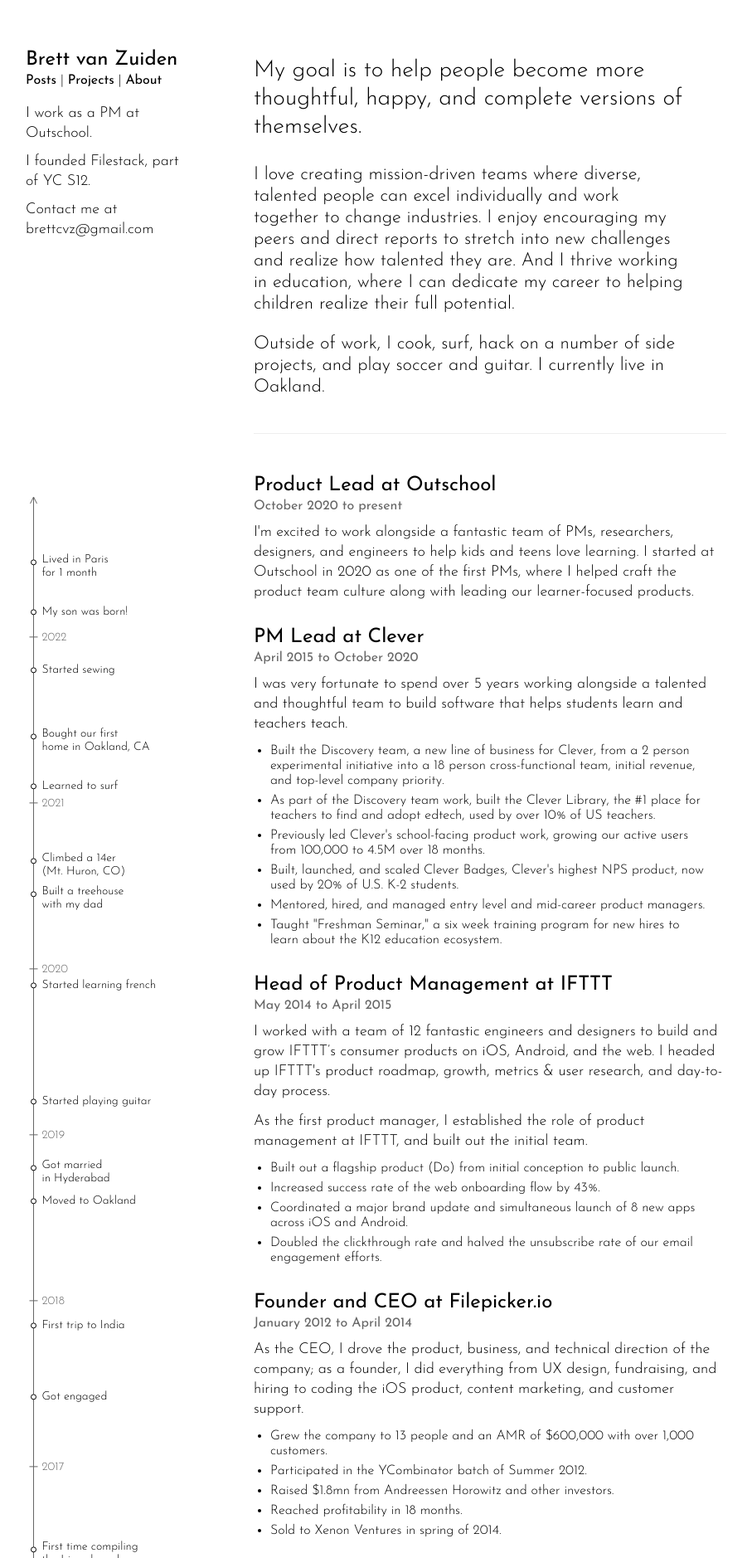
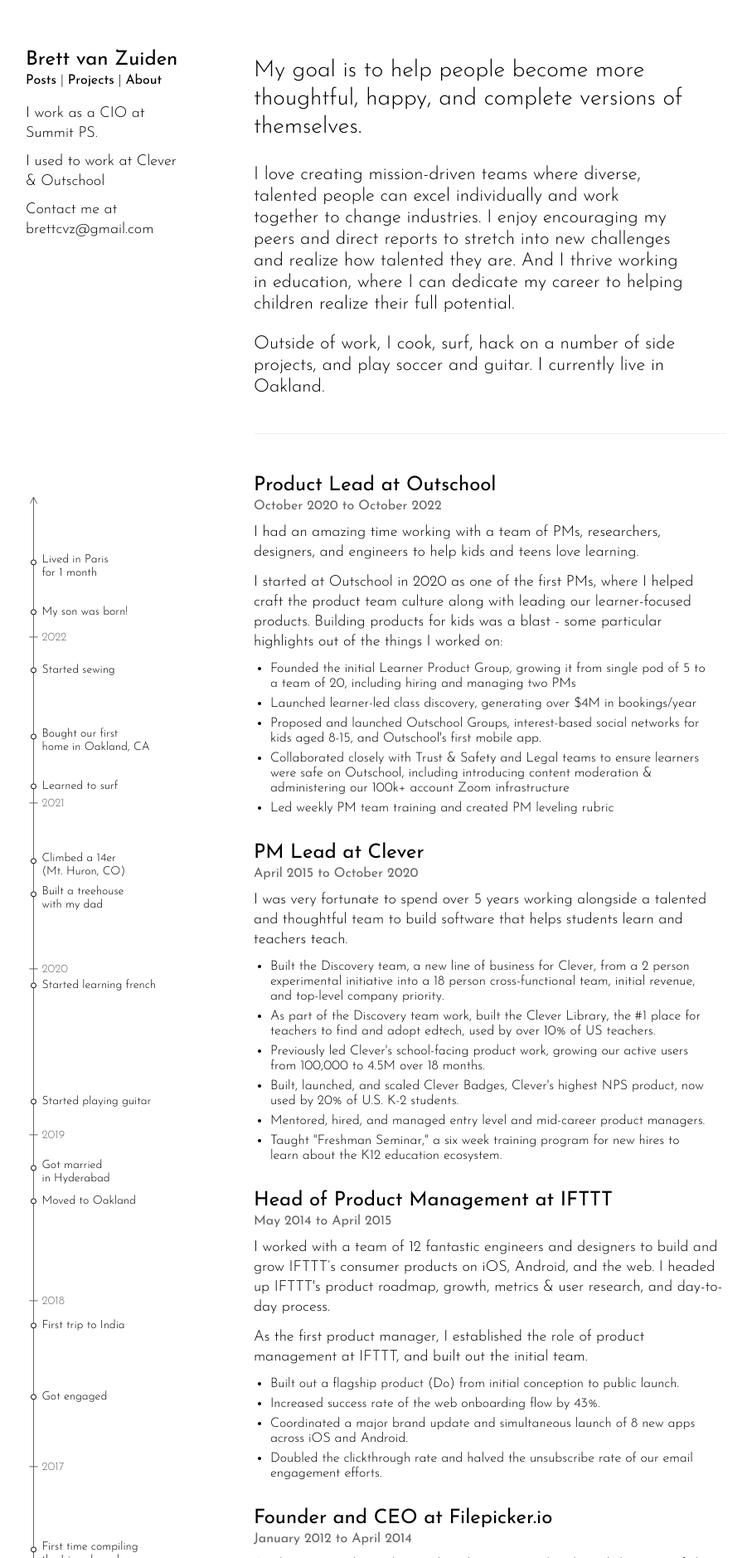
Before and after one commit to brettcvz/brettcvz.com, a Django app: page /about/ in a window 1280 px wide. Shown: the top 1878 px of the page at 83% size, without its empty margins (209-1116 px from the left). Run offline with Django 3.2, Linux system fonts and the light colour scheme.

Commit message:
Updated with my new job at Summit

```diff
--- a/templates/about.html
+++ b/templates/about.html
@@ -20,11 +20,18 @@
     <ul class="timeline-entries fadein">
         <li>
             <h3>Product Lead at Outschool</h3>
-            <time>October 2020 to present</time>
+            <time>October 2020 to October 2022</time>
+            <p class="description">I had an amazing time working with a team of PMs, researchers, designers, and engineers to help kids and teens love learning.</p>
             <p class="description">
-              I'm excited to work alongside a fantastic team of PMs, researchers, designers, and engineers to help kids and teens love learning.
-              I started at Outschool in 2020 as one of the first PMs, where I helped craft the product team culture along with leading our learner-focused products.
+                I started at Outschool in 2020 as one of the first PMs, where I helped craft the product team culture along with leading our learner-focused products. Building products for kids was a blast - some particular highlights out of the things I worked on:
             </p>
+            <ul class="highlights">
+                <li>Founded the initial Learner Product Group, growing it from single pod of 5 to a team of 20, including hiring and managing two PMs</li>
+                <li>Launched learner-led class discovery, generating over $4M in bookings/year</li>
+                <li>Proposed and launched Outschool Groups, interest-based social networks for kids aged 8-15, and Outschool's first mobile app.</li>
+                <li>Collaborated closely with Trust &amp; Safety and Legal teams to ensure learners were safe on Outschool, including introducing content moderation &amp; administering our 100k+ account Zoom infrastructure </li>
+                <li>Led weekly PM team training and created PM leveling rubric</li>
+            </ul>
         </li>
         <li>
             <h3>PM Lead at Clever</h3>
--- a/templates/home.html
+++ b/templates/home.html
@@ -24,8 +24,8 @@ The web presence of Brett van Zuiden - posts, projects, and work history.
         <h2><a href="{%url 'about'%}">About</a></h2>
         <div class="details">
             <ul id="main-points">
-                <li>Product Lead at <a target="outschool" href="https://outschool.com">Outschool</a></li>
-                <li>Former PM Lead at <a target="clever" href="https://clever.com">Clever</a></li>
+                <li>CIO at <a target="summit" href="https://summitps.org">Summit Public Schools</a></li>
+                <li>Former PM Lead at <a target="clever" href="https://clever.com">Clever</a>, <a target="outschool" href="https://outschool.com">Outschool</a></li>
                 <li>Founding CEO of <a target="fp" href="https://filestack.com">Filestack</a></li>
                 <li>Studied <abbr title="Electrical Engineering and Computer Science">EECS</abbr>, Math, and Mechanical Engineering at MIT</li>
             </ul>
--- a/templates/splitpane.html
+++ b/templates/splitpane.html
@@ -11,8 +11,8 @@
         </nav>
         {%block sidepane%}
         <ul class="info">
-            <li>I work as a PM at <a href="https://outschool.com">Outschool</a>.</li>
-            <li>I founded <a href="https://filestack.com">Filestack</a>, part of YC S12.</li>
+            <li>I work as a CIO at <a href="https://summitps.org">Summit PS</a>.</li>
+            <li>I used to work at <a href="https://clever.com">Clever</a> &amp; <a href="https://outschool.com">Outschool</a></li>
             <li>Contact me at <a href="mailto:brettcvz@gmail.com">brettcvz@gmail.com</a></li>
         </ul>
         {%endblock%}
```
